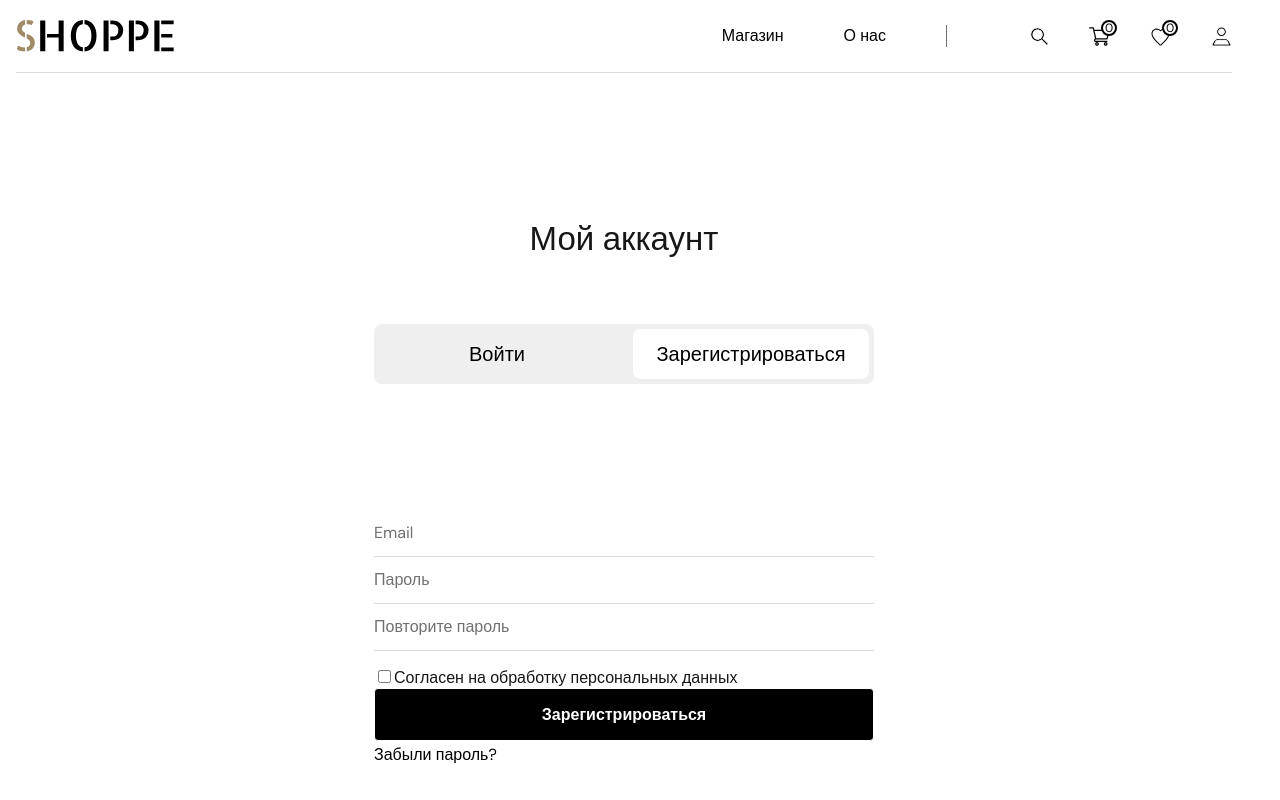
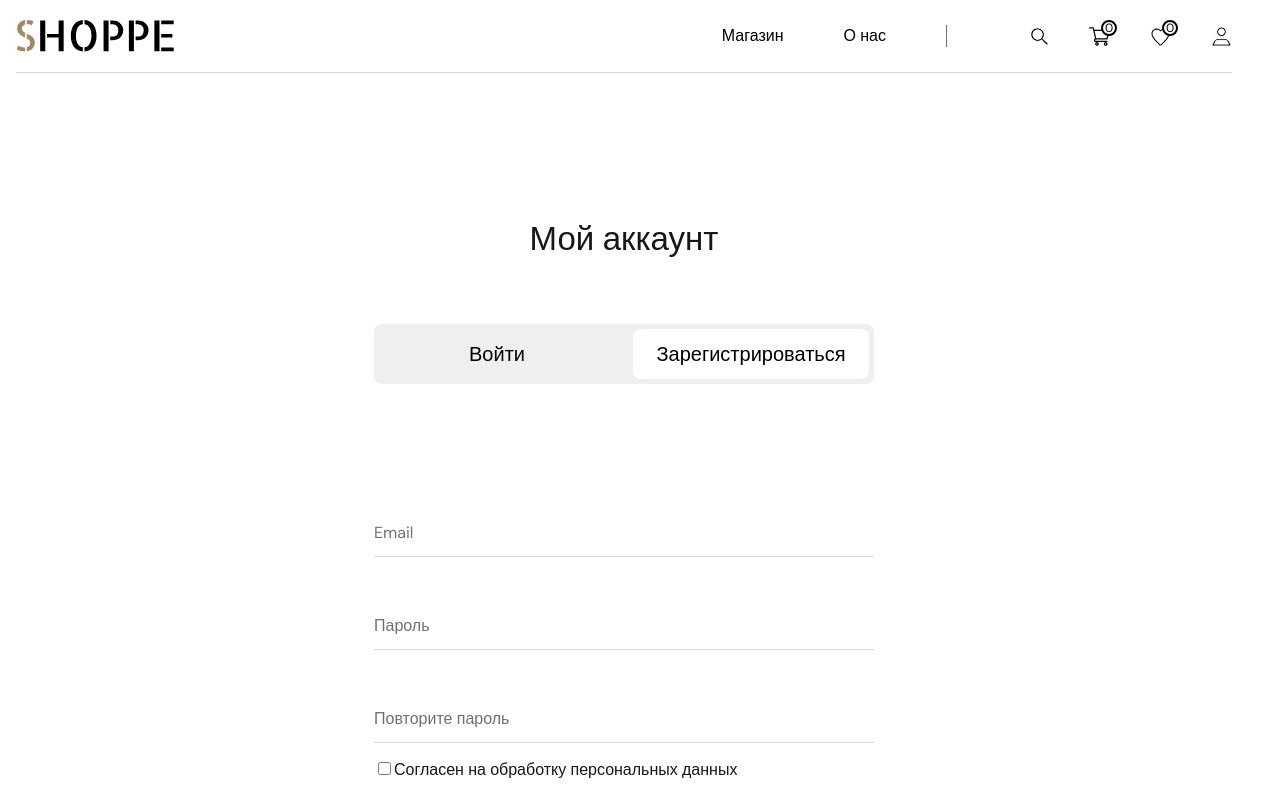
Before and after one commit to ministrov/shoppe-ecommerce-next, a Next.js app: page /auth/register in a window 1280 px wide. Shown: the top 800 px of the page. Built offline with nearby package versions, Linux system fonts and the light colour scheme.

Commit message:
feat: end up operating on basic semantic markup and styles with login page and register page

```diff
--- a/app/auth/login/page.module.css
+++ b/app/auth/login/page.module.css
@@ -11,7 +11,7 @@
 }
 
 .fieldset {
-  display: inline-block;
+  display: block;
   margin: 0;
   margin-bottom: 16px;
   padding: 0;
@@ -39,6 +39,7 @@
 }
 
 .forgotPassword {
+  display: block;
   font-size: 16px;
   line-height: 27px;
   text-align: center;
--- a/app/auth/login/page.tsx
+++ b/app/auth/login/page.tsx
@@ -7,7 +7,6 @@ import { Button } from '@/components/button/Button';
 import { Tabs } from '@/components/tabs/Tabs';
 import { tabs } from '@/interfaces/tabs.interface';
 import styles from './page.module.css';
-// import { style } from 'framer-motion/client';
 
 export default function Login() {
   const pathname = usePathname();
@@ -75,7 +74,7 @@ export default function Login() {
           Вход
         </Button>
 
-        <Link href={'/'} className={styles.forgotPassword}>Забыли пароль?</Link>
+        <Link className={styles.forgotPassword} href={'/'}>Забыли пароль?</Link>
       </form>
     </main>
   );
--- a/app/auth/register/page.module.css
+++ b/app/auth/register/page.module.css
@@ -7,15 +7,31 @@
 }
 
 .fieldset {
-  display: inline-block;
+  display: block;
   margin: 0;
   margin-bottom: 16px;
   padding: 0;
   border: none;
 }
 
+.fields {
+  display: flex;
+  flex-direction: column;
+  gap: 46px;
+}
+
+.checkboxGroup {
+  margin-bottom: 64px;
+}
+
+.registerBtn {
+  margin-bottom: 16px;
+}
+
 .forgotPassword {
+  display: block;
   font-size: 16px;
   line-height: 27px;
+  text-align: center;
   color: var(--black);
 }
--- a/app/auth/register/page.tsx
+++ b/app/auth/register/page.tsx
@@ -70,11 +70,11 @@ export default function Register() {
           </label>
         </div>
 
-        <Button color="primary" type='submit'>
+        <Button color="primary" type='submit' className={styles.registerBtn}>
           Зарегистрироваться
         </Button>
 
-        <Link href={'/'} className={styles.forgotPassword}>Забыли пароль?</Link>
+        <Link className={styles.forgotPassword} href={'/'} >Забыли пароль?</Link>
       </form>
     </main>
   );
```
